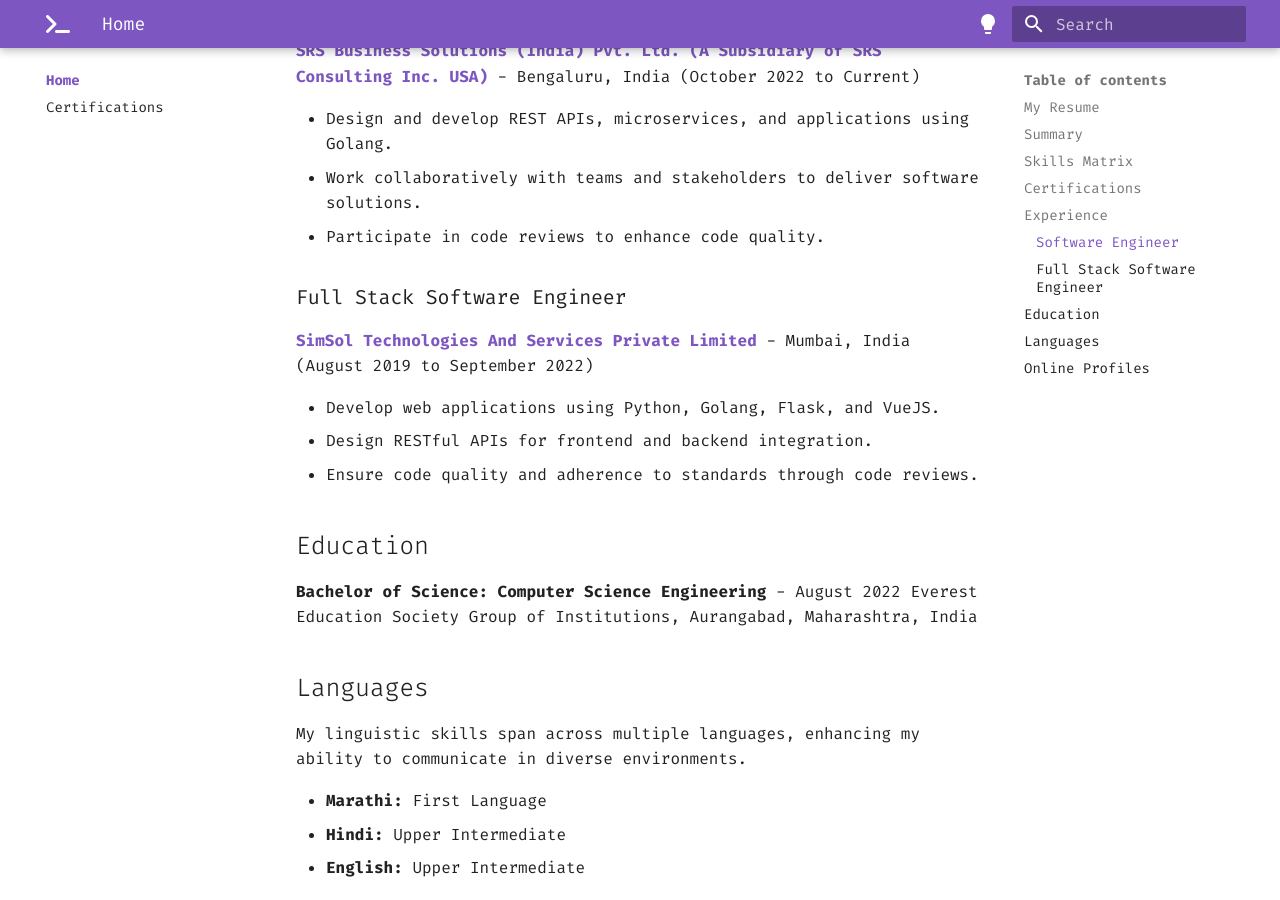
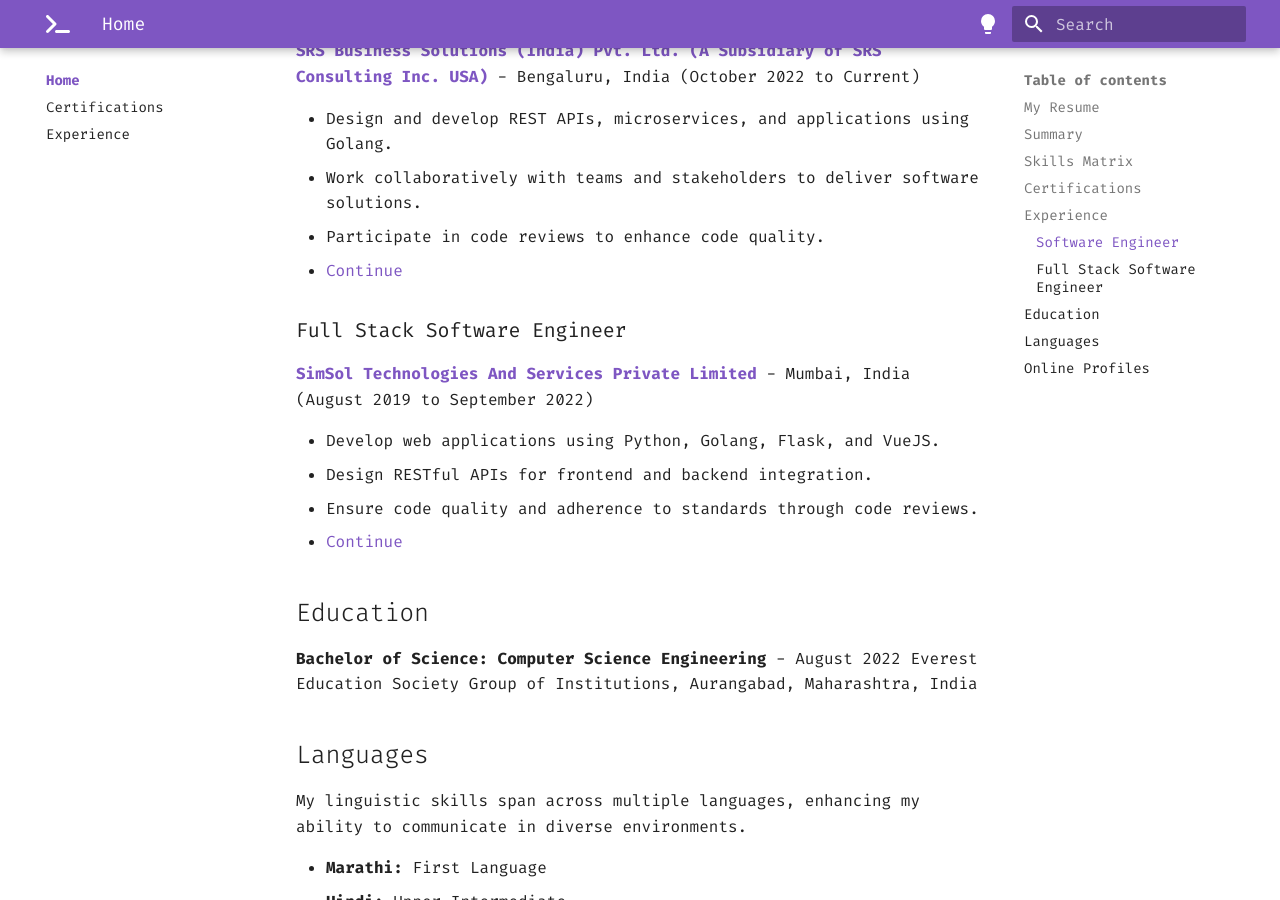
Before and after one commit to imyashkale/portfolio, an MkDocs documentation site: the page built from docs/index.md, in a window 1280 px wide and 900 px high, scrolled down 2045 px. Built offline with MkDocs 1.6.1 and Material for MkDocs 9.7.7, drawn with Linux system fonts in a browser that asks for light colours.

Commit message:
Experience Section Added

```diff
--- a/docs/index.md
+++ b/docs/index.md
@@ -56,6 +56,7 @@ My commitment as a software developer is to deliver high-quality code, meet clie
 - Design and develop REST APIs, microservices, and applications using Golang.
 - Work collaboratively with teams and stakeholders to deliver software solutions.
 - Participate in code reviews to enhance code quality.
+- [Continue](home/experience.md)
 
 ### Full Stack Software Engineer
 
@@ -64,6 +65,7 @@ My commitment as a software developer is to deliver high-quality code, meet clie
 - Develop web applications using Python, Golang, Flask, and VueJS.
 - Design RESTful APIs for frontend and backend integration.
 - Ensure code quality and adherence to standards through code reviews.
+- [Continue](home/experience.md)
 
 ## Education
 
--- a/mkdocs.yml
+++ b/mkdocs.yml
@@ -13,6 +13,7 @@ nav:
   - Home:
     - Home: index.md
     - Certifications: home/certifications.md
+    - Experience: home/experience.md
   - Kubernetes:
     - Index: kubernetes/index.md
     - CKAD Kubectl Cheat Sheet: kubernetes/ckad-cheat-sheet.md
```
Also changed, not shown: docs/home/experience.md (added, +1 -0 lines), docs/home/certifications.md (line endings or trailing spaces).
